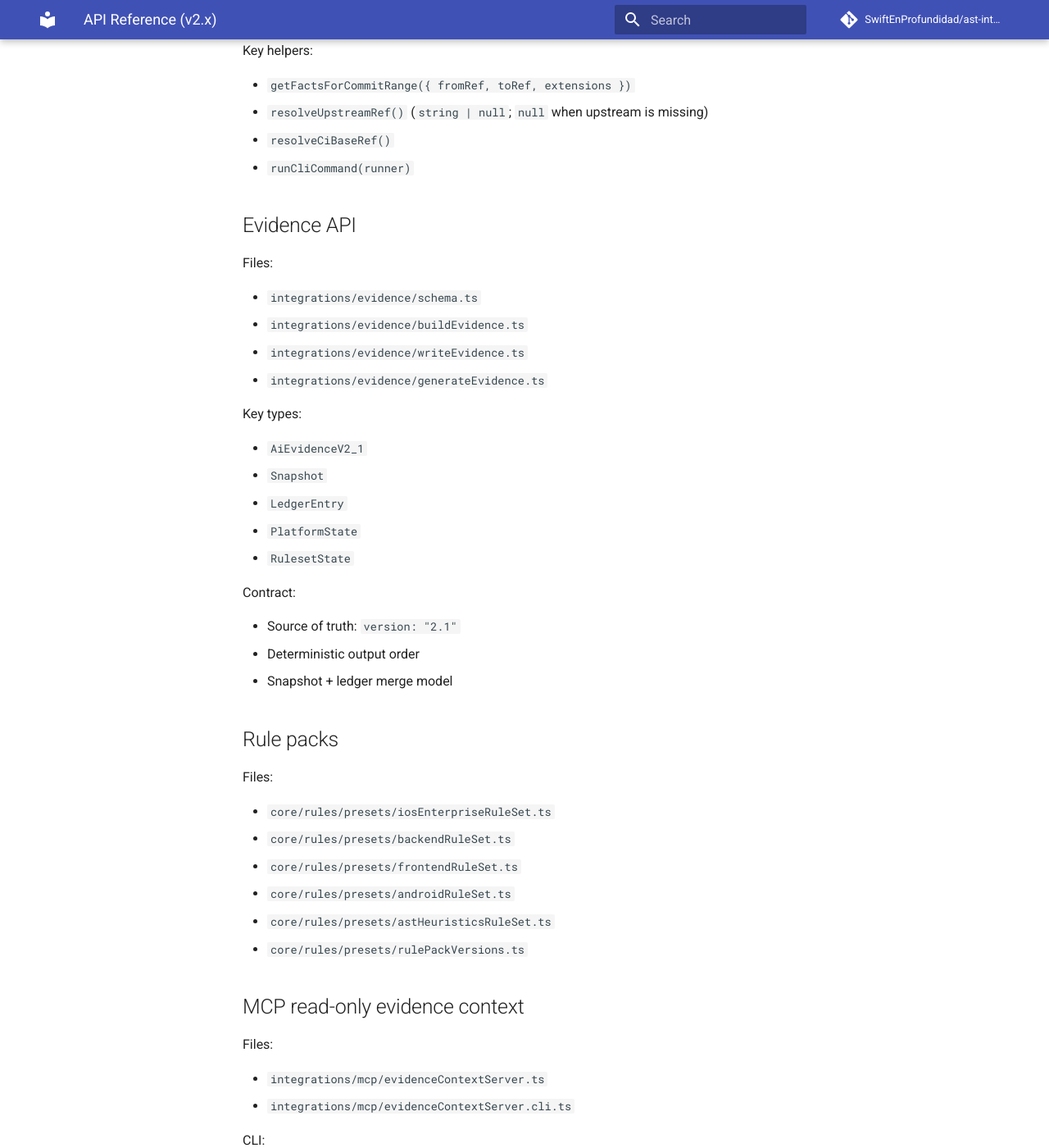
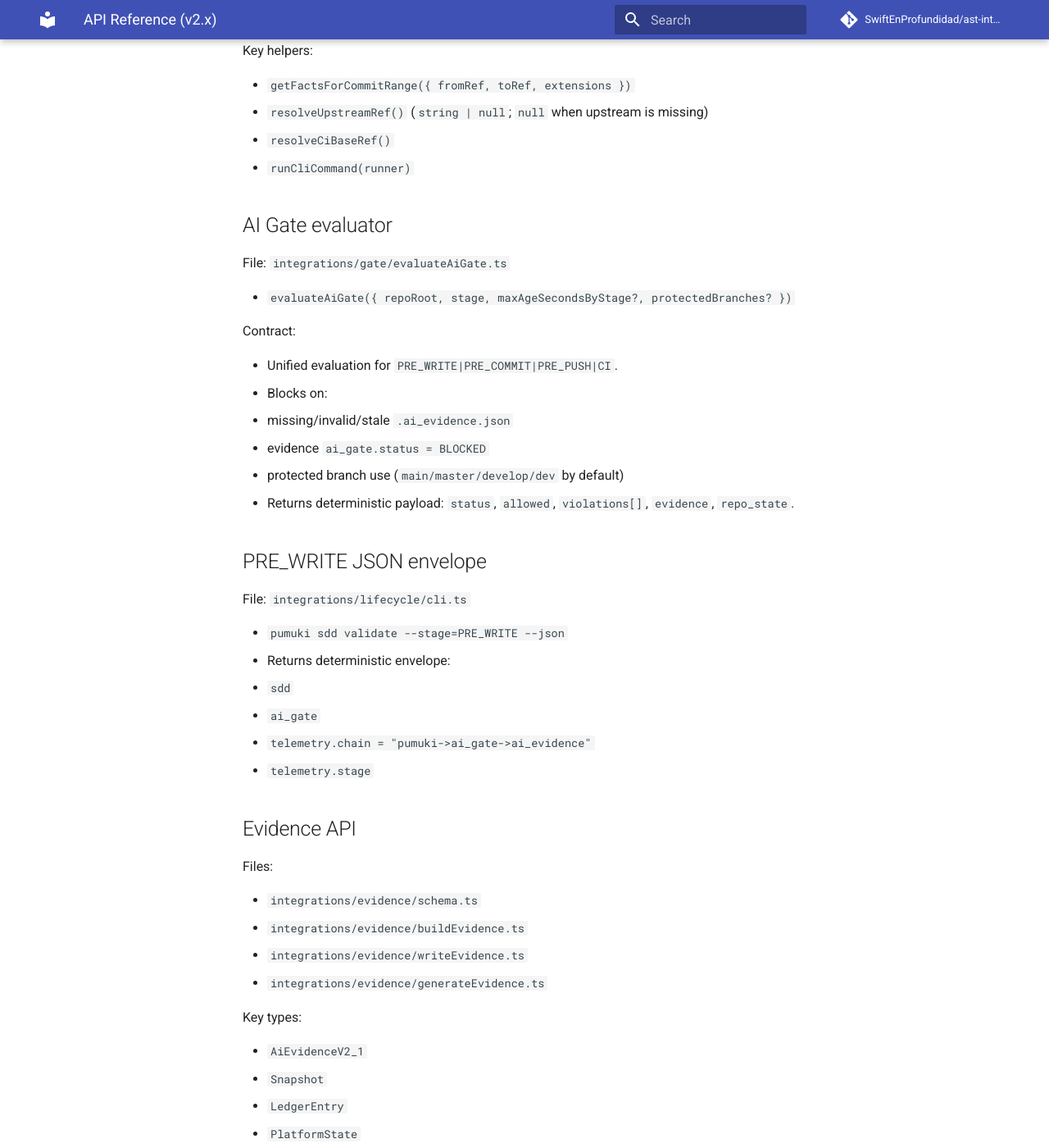
Before and after one commit to SwiftEnProfundidad/ast-intelligence-hooks, an MkDocs documentation site: the page built from docs/API_REFERENCE.md, in a window 1280 px wide and 1400 px high, scrolled down 1790 px. Shown: the whole window at 82% size. Built offline with MkDocs 1.6.1 and Material for MkDocs 9.7.7, drawn with Linux system fonts in a browser that asks for light colours; comment, search, counter and statistics services are not loaded; some of the changed text lies outside the part shown.

````diff
--- a/docs/API_REFERENCE.md
+++ b/docs/API_REFERENCE.md
@@ -66,6 +66,32 @@ Key helpers:
 - `resolveCiBaseRef()`
 - `runCliCommand(runner)`
 
+## AI Gate evaluator
+
+File: `integrations/gate/evaluateAiGate.ts`
+
+- `evaluateAiGate({ repoRoot, stage, maxAgeSecondsByStage?, protectedBranches? })`
+
+Contract:
+
+- Unified evaluation for `PRE_WRITE|PRE_COMMIT|PRE_PUSH|CI`.
+- Blocks on:
+  - missing/invalid/stale `.ai_evidence.json`
+  - evidence `ai_gate.status = BLOCKED`
+  - protected branch use (`main/master/develop/dev` by default)
+- Returns deterministic payload: `status`, `allowed`, `violations[]`, `evidence`, `repo_state`.
+
+## PRE_WRITE JSON envelope
+
+File: `integrations/lifecycle/cli.ts`
+
+- `pumuki sdd validate --stage=PRE_WRITE --json`
+- Returns deterministic envelope:
+  - `sdd`
+  - `ai_gate`
+  - `telemetry.chain = "pumuki->ai_gate->ai_evidence"`
+  - `telemetry.stage`
+
 ## Evidence API
 
 Files:
@@ -174,6 +201,8 @@ Consumption: `docs/MCP_AGENT_CONTEXT_CONSUMPTION.md`.
 
 ```bash
 npm run framework:menu
+npm run adapter:install -- --agent=codex --dry-run
+npx --yes pumuki adapter install --agent=cursor
 npm run validation:adapter-readiness
 npm run typecheck
 npm run test:deterministic
````
Also changed, not shown: other parts of docs/API_REFERENCE.md (+1 -0 lines), docs/INSTALLATION.md (+20 -0 lines), docs/MCP_SERVERS.md (+8 -0 lines), docs/REFRACTOR_PROGRESS.md (added, +125 -0 lines), docs/USAGE.md (+13 -2 lines), docs/evidence-v2.1.md (+6 -1 lines).
